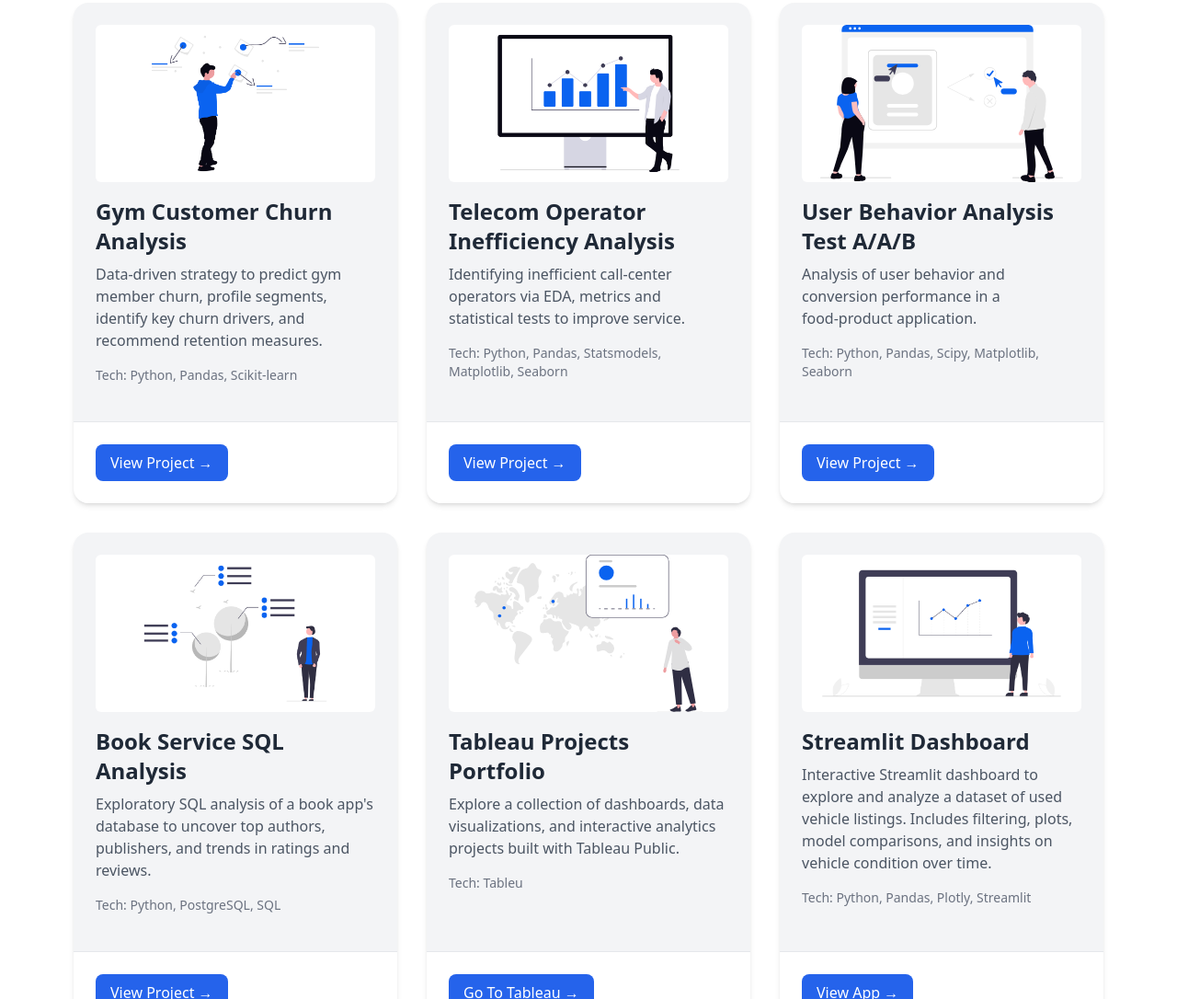
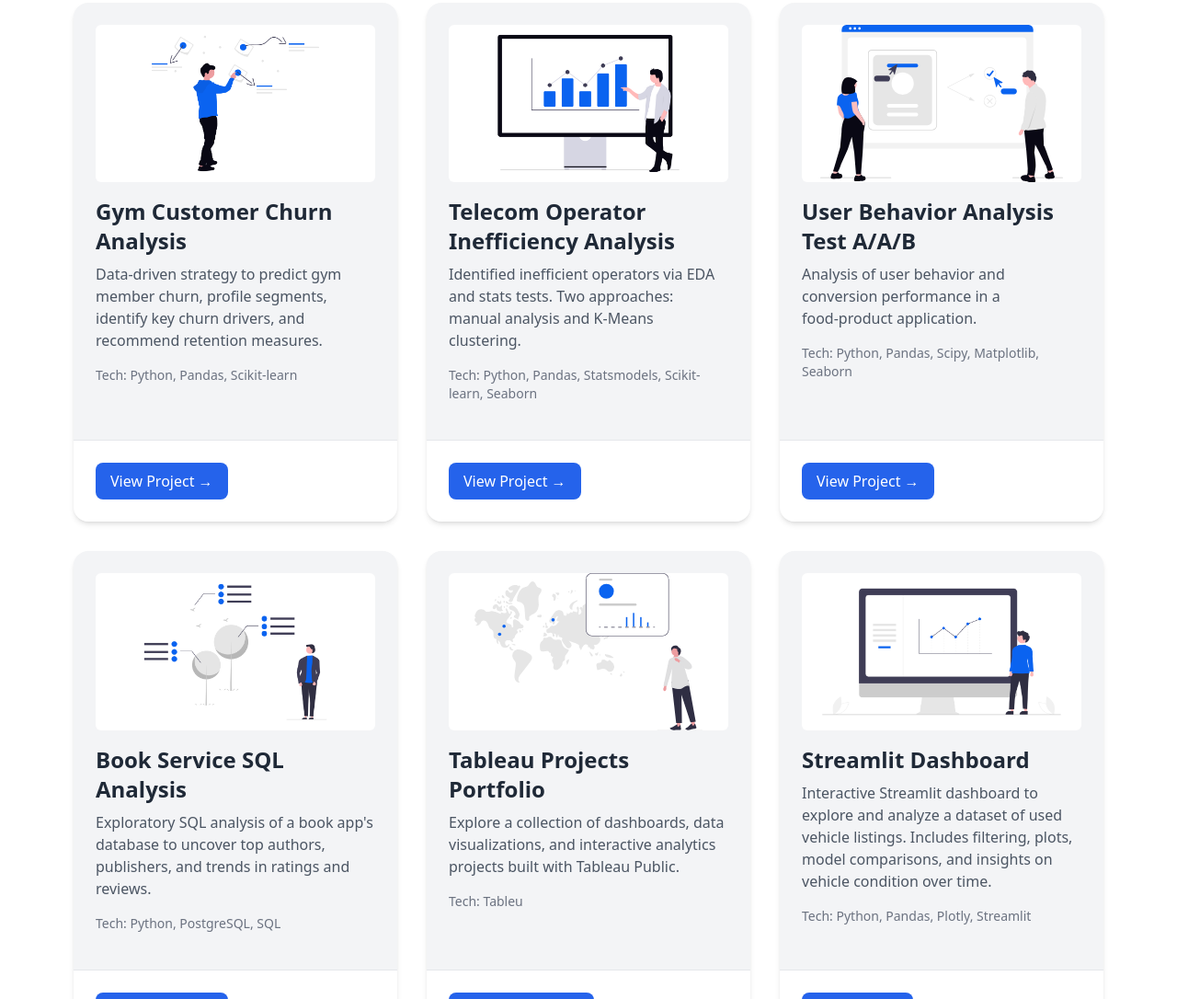
Before and after one commit to reytaquito/Data-Analyst-Portafolio, a plain HTML site: page index.html in a window 1280 px wide. Shown: the part 777-1863 px from the top of the page at 92% size. Drawn offline with nearby package versions, Linux system fonts and the light colour scheme.

Commit message:
add the information in the operators proyect

```diff
--- a/index.html
+++ b/index.html
@@ -87,9 +87,8 @@
               </div>
 
               <h3 class="text-2xl font-bold mb-2">Telecom Operator Inefficiency Analysis</h3>
-              <p class="text-gray-600 mb-4">Identifying inefficient call‑center operators via EDA, metrics and
-                statistical tests to improve service.</p>
-              <p class="text-sm text-gray-500 mb-4">Tech: Python, Pandas, Statsmodels, Matplotlib, Seaborn</p>
+              <p class="text-gray-600 mb-4">  Identified inefficient operators via EDA and stats tests. Two approaches: manual analysis and K-Means clustering.</p>
+              <p class="text-sm text-gray-500 mb-4">Tech: Python, Pandas, Statsmodels, Scikit-learn, Seaborn</p>
 
             </a>
             <div class="p-6 border-t border-gray-200 bg-white">
```
